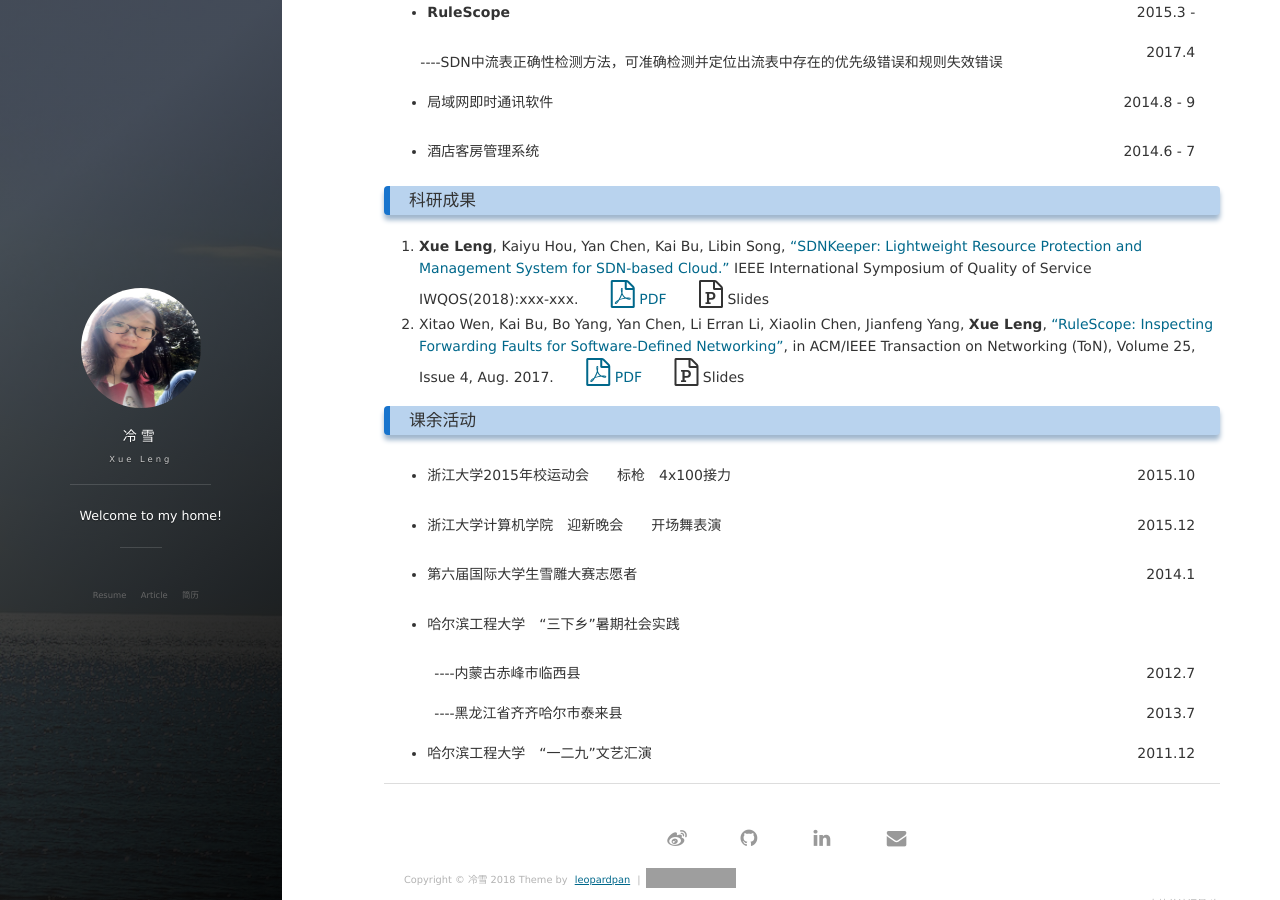
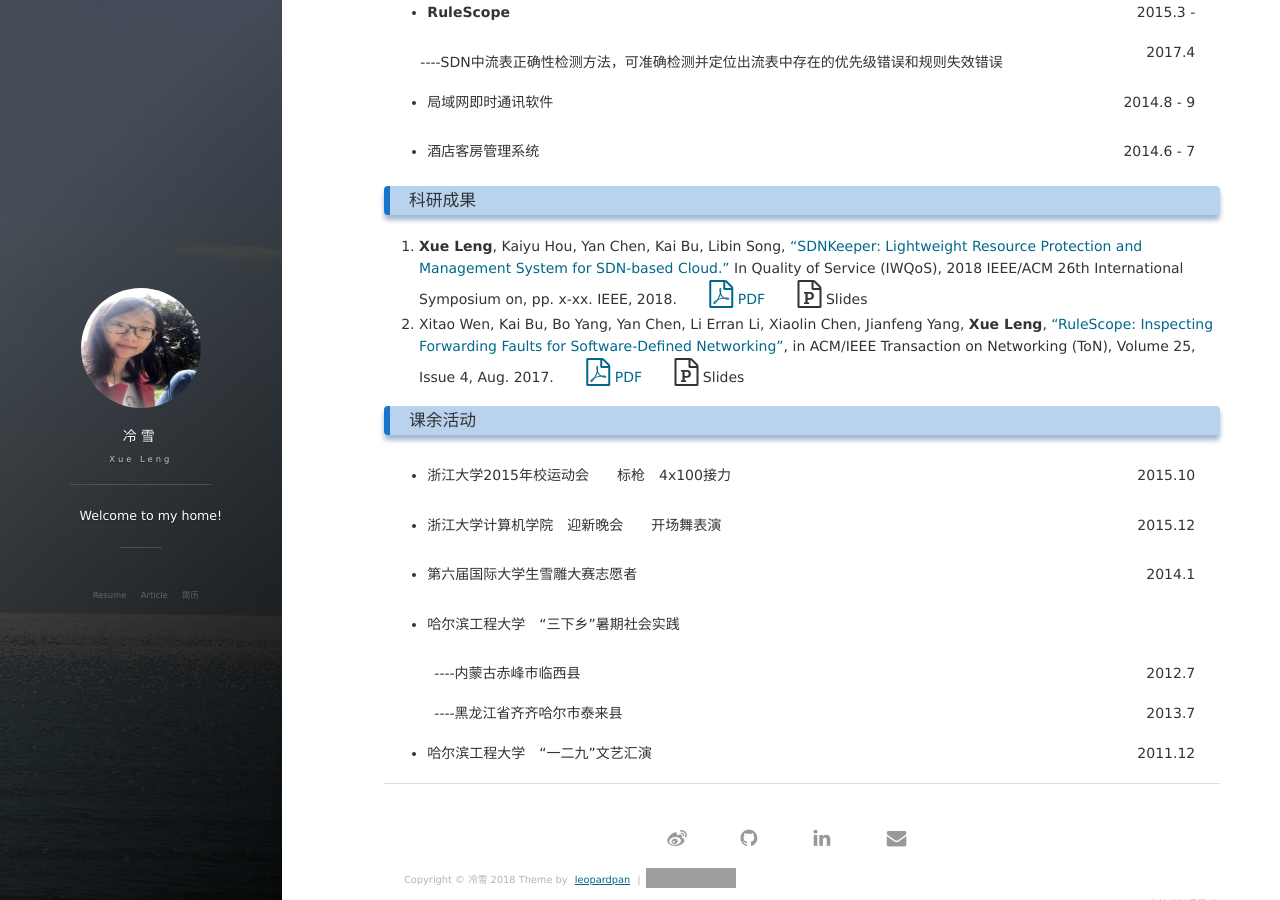
Before and after one commit to lxv458/OldWeb, a Jekyll site: the page built from about.md, in a window 1280 px wide and 900 px high, scrolled down 2423 px. Built offline with Jekyll 4.4.1, drawn with Linux system fonts in a browser that asks for light colours; nearby versions of some CDN libraries; comment, search, counter and statistics services are not loaded; grey boxes are pictures that could not be loaded.

Commit message:
modify citation of SDNKeeper and supervisor

```diff
--- a/about.md
+++ b/about.md
@@ -207,7 +207,7 @@
 
 
 ### 科研成果
-  1. **Xue Leng**, Kaiyu Hou, Yan Chen, Kai Bu, Libin Song, <a href="http://www.lengxue.space/images/leng/resume/SDNKeeper_IWQoS2018.pdf">"SDNKeeper: Lightweight Resource Protection and Management System for SDN-based Cloud."</a> IEEE International Symposium of Quality of Service IWQOS(2018):xxx-xxx.  &emsp;&emsp;<a href="http://www.lengxue.space/images/leng/resume/SDNKeeper_IWQoS2018.pdf"><i class='social fa fa-file-pdf-o fa-2x'></i> PDF</a>  &emsp;&emsp;<i class='social fa fa-file-powerpoint-o fa-2x'></i> Slides
+  1. **Xue Leng**, Kaiyu Hou, Yan Chen, Kai Bu, Libin Song, <a href="http://www.lengxue.space/images/leng/resume/SDNKeeper_IWQoS2018.pdf">"SDNKeeper: Lightweight Resource Protection and Management System for SDN-based Cloud."</a> In Quality of Service (IWQoS), 2018 IEEE/ACM 26th International Symposium on, pp. x-xx. IEEE, 2018.  &emsp;&emsp;<a href="http://www.lengxue.space/images/leng/resume/SDNKeeper_IWQoS2018.pdf"><i class='social fa fa-file-pdf-o fa-2x'></i> PDF</a>  &emsp;&emsp;<i class='social fa fa-file-powerpoint-o fa-2x'></i> Slides
   2. Xitao Wen, Kai Bu, Bo Yang, Yan Chen, Li Erran Li, Xiaolin Chen, Jianfeng Yang, **Xue Leng**, <a href="http://www.lengxue.space/images/leng/resume/RuleScope_ToN.pdf">"RuleScope: Inspecting Forwarding Faults for Software-Defined Networking"</a>, in ACM/IEEE Transaction on Networking (ToN), Volume 25, Issue 4, Aug. 2017.  &emsp;&emsp;<a href="http://www.lengxue.space/images/leng/resume/RuleScope_ToN.pdf"><i class='social fa fa-file-pdf-o fa-2x'></i> PDF</a>  &emsp;&emsp;<i class='social fa fa-file-powerpoint-o fa-2x'></i> Slides
 
 
```
Also changed, not shown: index.md (+3 -3 lines).
